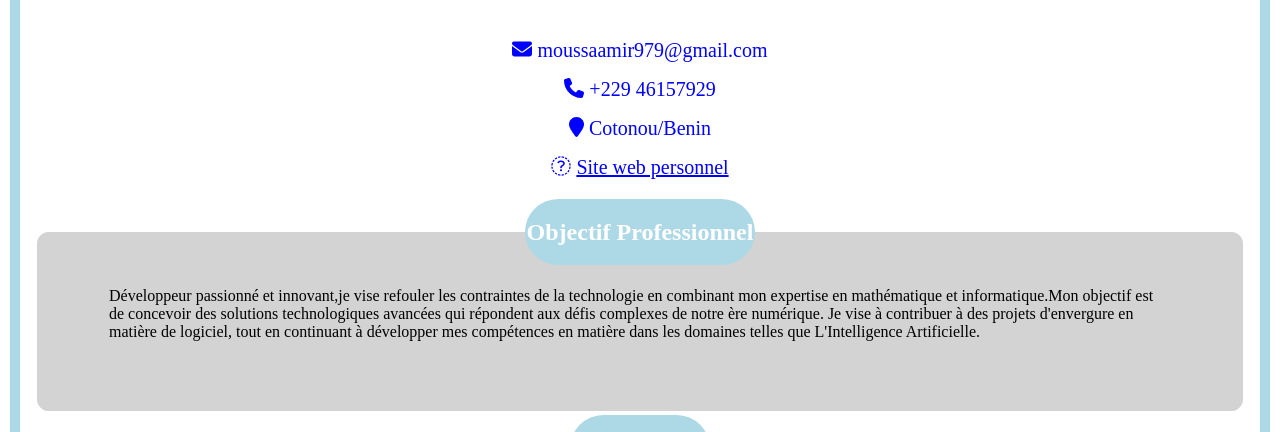
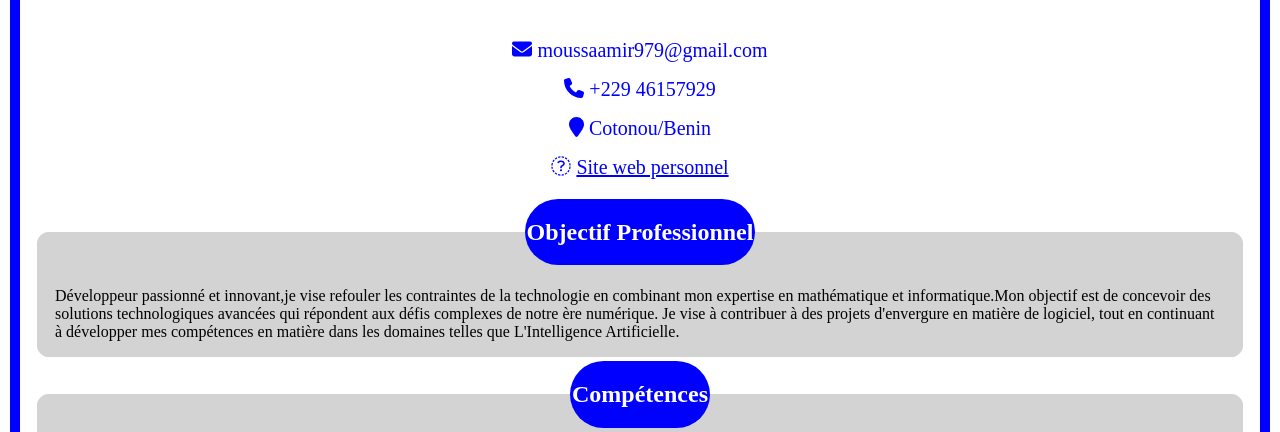
Before and after one commit to amirmoussa01/moussaamir-cv, a plain HTML site: page index.html in a window 1280 px wide. Shown: the part 509-941 px from the top of the page. Drawn offline with Linux system fonts and the light colour scheme.

Commit message:
Update stylecv.css

```diff
--- a/stylecv.css
+++ b/stylecv.css
@@ -1,5 +1,5 @@
 .aaa{
-    border-top: solid 100px lightblue;
+    border-top: solid 100px blue;
     width:fit-content;
 }
 img{
@@ -8,7 +8,7 @@ img{
     height: 270px;
 }
 .bbb{
-    border: solid 10px lightblue;
+    border: solid 10px blue;
     border-radius: 50px;
 }
 .ccc{
@@ -24,8 +24,8 @@ img{
 }
 .eee{
     text-align: center;
-    background-color: lightblue;
-    border-radius: 100px;
+    background-color: blue;
+    border-radius: 50px;
     color: white;
     /*padding-left: 5px;
     padding-right: 5px;*/
@@ -48,9 +48,9 @@ h1{
     text-align: center;
 }
 .ggg{
-    margin-left: 5%;
-    margin-right: 5%;
-    margin-bottom: 5%;
+    margin-left: 5px;
+    margin-right: 5px;
+    margin-bottom: 5px;
 }
 h3{
     background-color: white;
```
